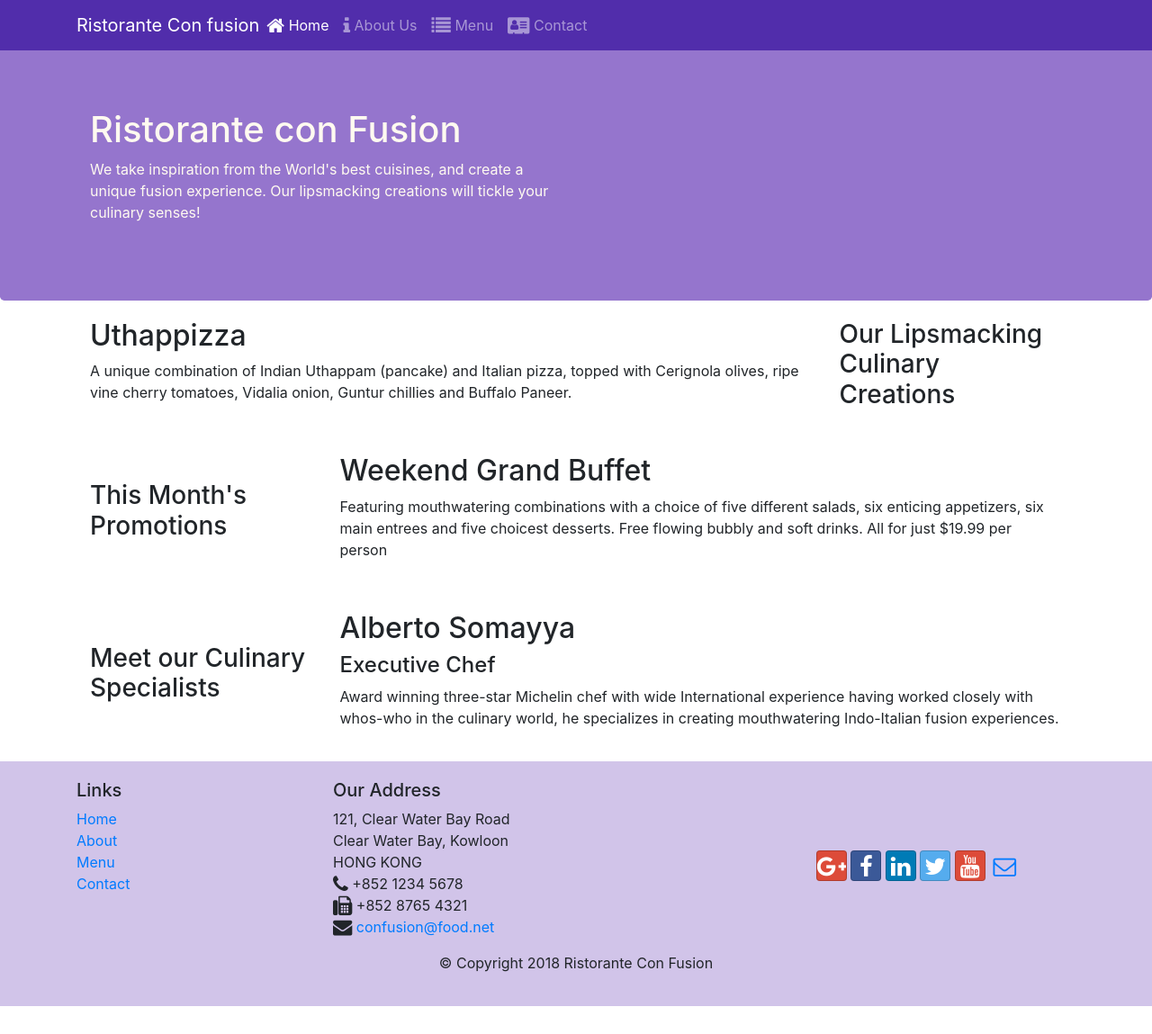
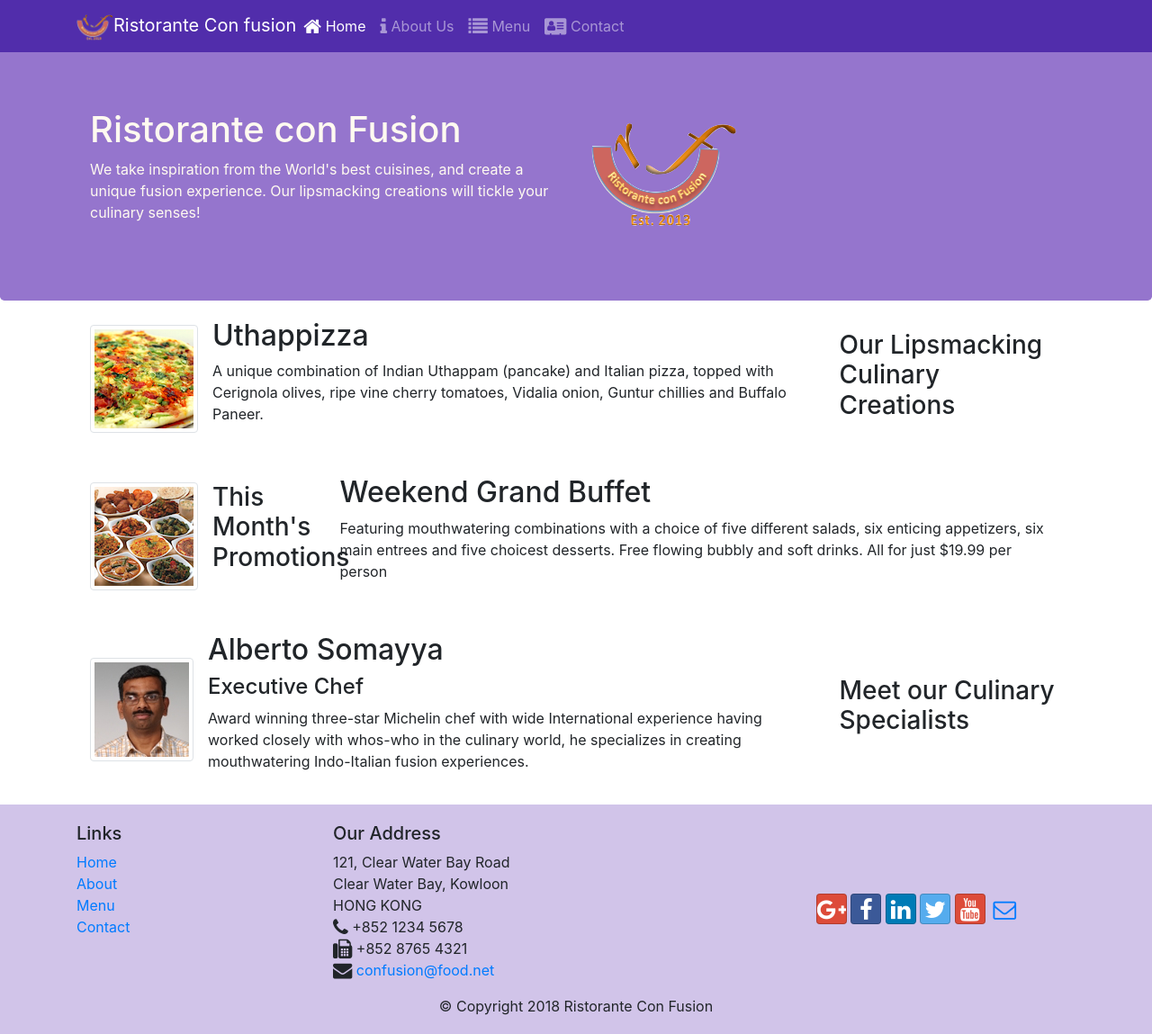
Before and after one commit to 219021160/conFusion, a website: page index.html in a window 1280 px wide. Shown: the whole page at 90% size. Before the commit the page ends 1118 px from the top, so only its background shows below. Drawn offline with nearby package versions, Linux system fonts and the light colour scheme.

Commit message:
images and media

```diff
--- a/index.html
+++ b/index.html
@@ -37,7 +37,7 @@
             </button>
 
             <!-- navbar-brand able to display name or logo -->
-            <a class="navbar-brand mr-auto" href="#" >Ristorante Con fusion</a>
+            <a class="navbar-brand mr-auto" href="#" ><img src="img/logo.png" height="30" width="41" />Ristorante Con fusion</a>
 
             <!-- show content when button clicked -->
             <div class="collapse navbar-collapse " id="Navbar">
@@ -89,8 +89,8 @@
                 </div>
                 <!-- col-12 will stack content below the above content for extra small screens -->
                 <!-- col-sm will occupie whats left of the columns -->
-                <div class="col-12 col-sm">
-                    <p></p>
+                <div class="col-12 col-sm align-self-center">
+                    <img src="img/logo.png" class="img-fluid" />
                 </div>
                 <!-- end of class row -->
             </div>
@@ -117,8 +117,19 @@
             <!-- col-sm for small screens occupie the remaining 8 -->
             <!-- col-md-3 for medium-xl screens occupie the rmaining 9 -->
             <div class="col col-sm order-sm-first col-md">
-                <h2>Uthappizza</h2>
-                <p class="d-none d-sm-block">A unique combination of Indian Uthappam (pancake) and Italian pizza, topped with Cerignola olives, ripe vine cherry tomatoes, Vidalia onion, Guntur chillies and Buffalo Paneer.</p>
+
+                <div class="media" >
+
+                   <img class="d-flex mr-3 img-thumbnail align-self-center" src="img/Uthappizza.png" alt="uthappizza" />
+                   <div class="media-body">
+                        <h2 class="mt-0">Uthappizza</h2>
+                        <p class="d-none d-sm-block">A unique combination of Indian Uthappam (pancake) and Italian pizza, topped with Cerignola
+                            olives, ripe vine cherry tomatoes, Vidalia onion, Guntur chillies and Buffalo Paneer.</p>
+
+                   </div>
+
+                </div>
+
             </div>
             <!-- end of row class -->
         </div>
@@ -127,8 +138,16 @@
         <div class="row rowcontent align-items-center">
 
             <div class="col-12 col-sm-4 col-md-3 ">
-                <h3>This Month's Promotions</h3>
+                <div class="media">
+                    <img src="img/buffet.png" class="d-flex mr-3 align-self-center img-thumbnail" />
+                    <div class="media-body">
+                        <h3 >This Month's Promotions</h3>
+
+                    </div>
+
+                </div>
             </div>
+
             <div class="col-12 col-sm col-md">
                 <h2>Weekend Grand Buffet</h2>
                 <p class="d-none d-sm-block">Featuring mouthwatering combinations with a choice of five different salads, six enticing appetizers, six main entrees and five choicest desserts. Free flowing bubbly and soft drinks. All for just $19.99 per person </p>
@@ -141,10 +160,19 @@
             <div class="col-12 col-sm-4 col-md-3">
                 <h3>Meet our Culinary Specialists</h3>
             </div>
-            <div class="col col-sm col-md">
-                <h2>Alberto Somayya</h2>
-                <h4>Executive Chef</h4>
-                <p class="d-none d-sm-block">Award winning three-star Michelin chef with wide International experience having worked closely with whos-who in the culinary world, he specializes in creating mouthwatering Indo-Italian fusion experiences. </p>
+            <div class="col col-sm col-md order-first">
+                <div class="media">
+                    <img src="img/alberto.png" class="mr-3 align-self-center img-thumbnail d-flex" />
+
+                    <div class="media-body">
+                        <h2>Alberto Somayya</h2>
+                        <h4>Executive Chef</h4>
+                        <p class="d-none d-sm-block">Award winning three-star Michelin chef with wide International experience having worked
+                            closely with whos-who in the culinary world, he specializes in creating mouthwatering Indo-Italian fusion
+                            experiences. </p>
+                    </div>
+
+                </div>
             </div>
             <!-- end of row class -->
         </div>
```
Also changed, not shown: aboutus.html (+3 -2 lines), contactus.html (+3 -2 lines), img/alberto.png (added), img/buffet.png (added), img/logo.png (added), img/uthappizza.png (added).
